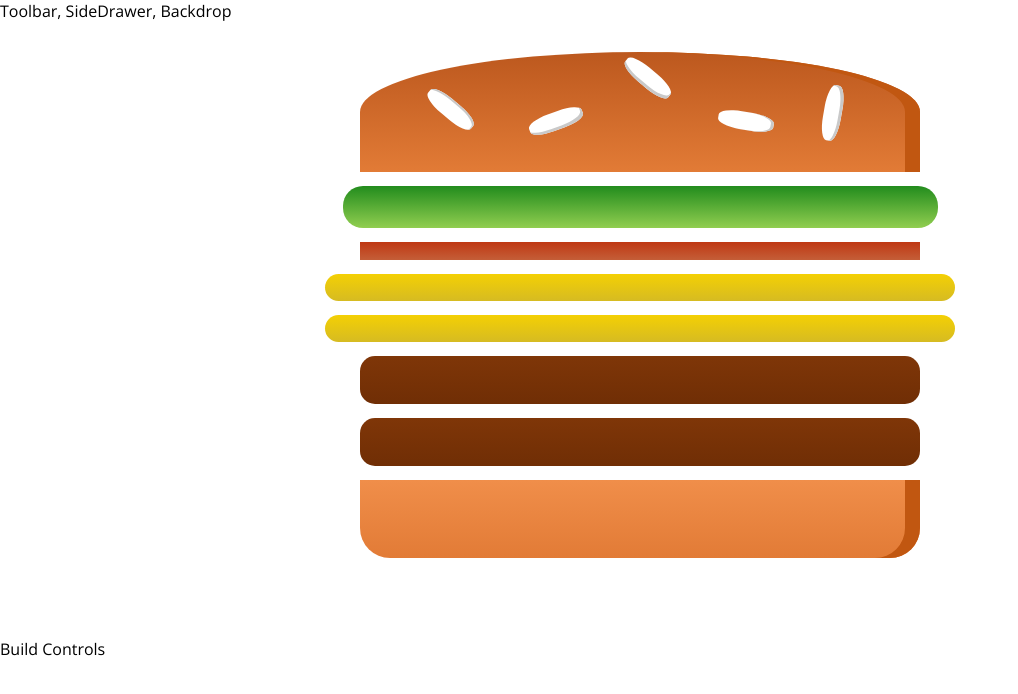
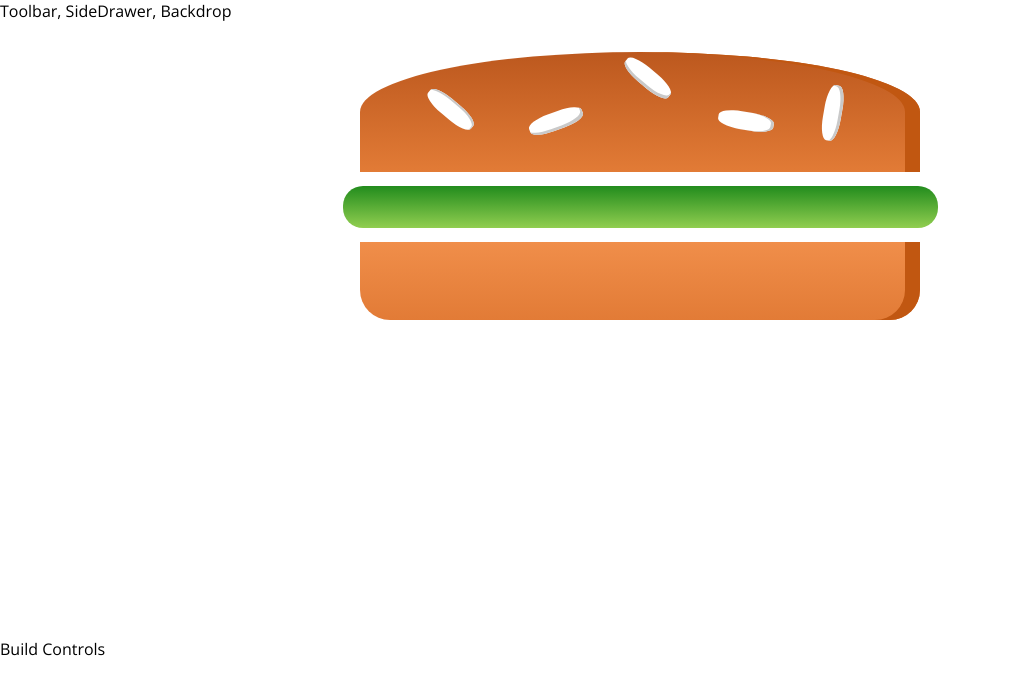
Before and after one commit to iibtisam/react-burger-app, a React app: page / in a window 1280 px wide. Shown: the top 694 px of the page, without its empty margins (0-1018 px from the left). Built offline with nearby package versions, Linux system fonts and the light colour scheme.

Commit message:
Calculating the ingredient sum dynamically

```diff
--- a/src/components/Burger/Burger.js
+++ b/src/components/Burger/Burger.js
@@ -4,16 +4,22 @@ import BurgerIngredient from "./BurgerIngredient/BurgerIngredient";
 
 const burger = props => {
 
-    const transfromIngredients = Object.keys(props.ingredients).map(ingredientKey => {
-        return [...Array(props.ingredients[ingredientKey])].map((el, index) => {
-            return <BurgerIngredient type={ingredientKey} key={ingredientKey + '_' + index} />;
-        })
-    });
+    let transformIngredients = [];
+    for(let ingredient in props.ingredients){
+        if (props.ingredients.hasOwnProperty(ingredient)) {
+            for (let ingredientVal = 0; ingredientVal < props.ingredients[ingredient]; ingredientVal++) {
+                transformIngredients.push(<BurgerIngredient type={ingredient} key={ingredient + ingredientVal}/>);
+            }
+        }
+    }
 
+    if(transformIngredients.length === 0){
+        transformIngredients = <p> Please start adding ingredients </p>;
+    }
     return (
         <div className={classes.Burger}>
             <BurgerIngredient type={'bread-top'} />
-            {transfromIngredients}
+            {transformIngredients}
             <BurgerIngredient type={'bread-bottom'} />
         </div>
     );
--- a/src/containers/BurgerBuilder/BurgerBuilder.js
+++ b/src/containers/BurgerBuilder/BurgerBuilder.js
@@ -8,9 +8,9 @@ class BurgerBuilder extends Component {
     state = {
         ingredients: {
             salad: 1,
-            bacon: 1,
-            cheese: 2,
-            meat: 2
+            bacon: 0,
+            cheese: 0,
+            meat: 0
         }
     };
 
```
